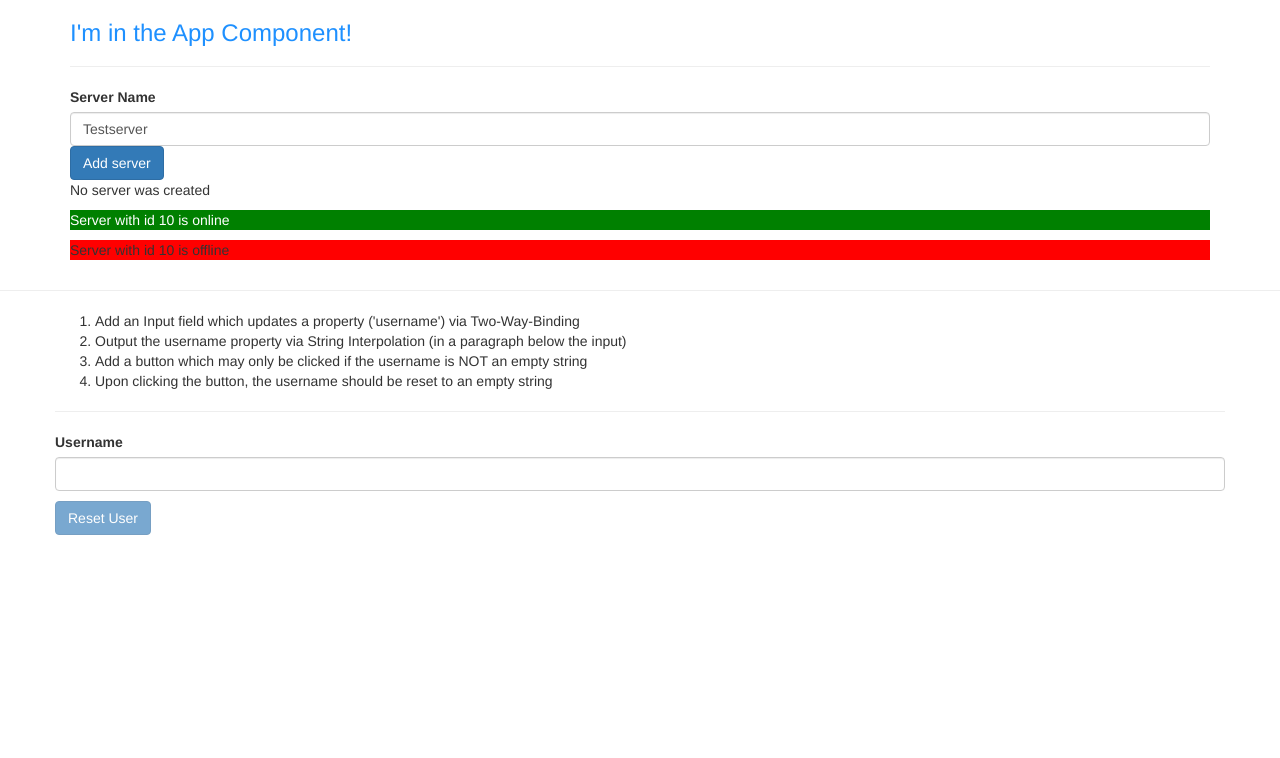
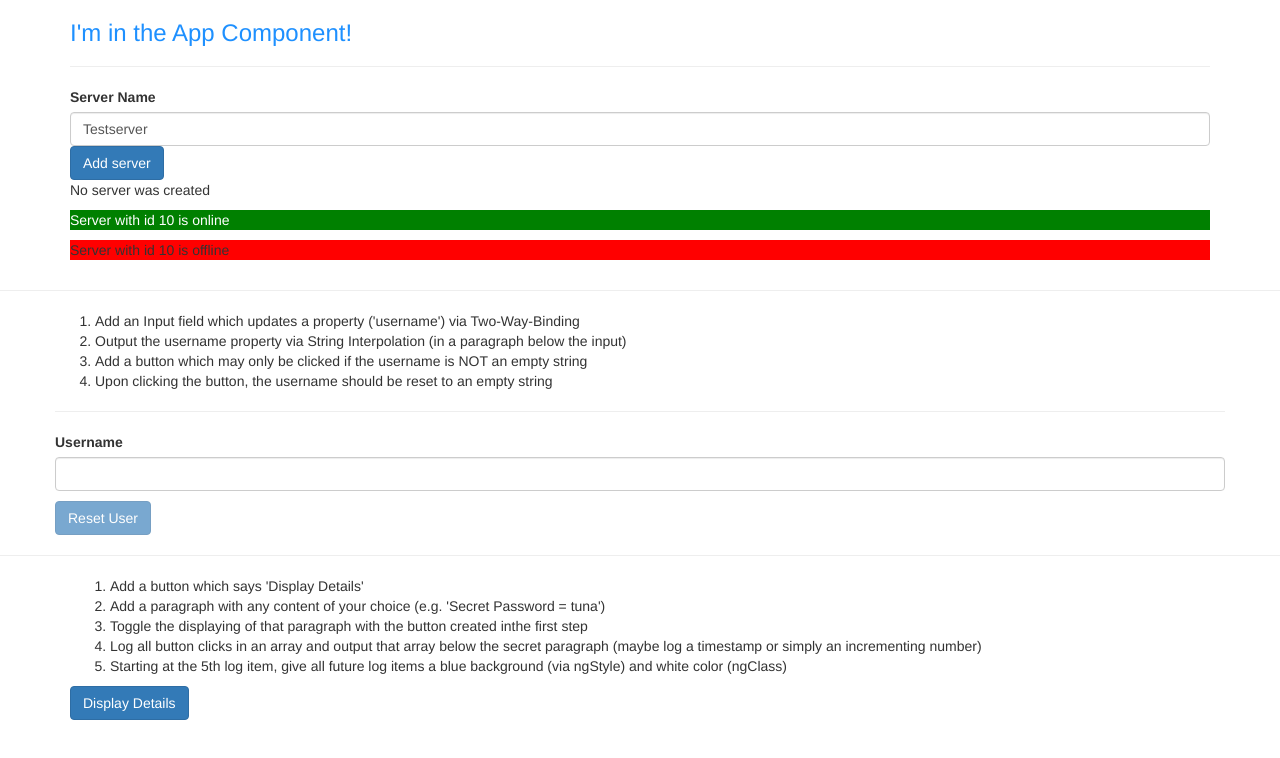
Before and after one commit to sasakocic/angular, an Angular app in the folder my-first-app/: page / in a window 1280 px wide. Shown: the top 758 px of the page. Built offline with nearby package versions, Linux system fonts and the light colour scheme.

Commit message:
assignment

```diff
--- a/my-first-app/src/app/app.component.html
+++ b/my-first-app/src/app/app.component.html
@@ -31,3 +31,30 @@
     </div>
   </div>
 </div>
+
+<hr/>
+
+<div class="container">
+  <div class="row">
+    <div class="col-xs-12">
+        <ol>
+            <li>Add a button which says 'Display Details'</li>
+            <li>Add a paragraph with any content of your choice (e.g. 'Secret Password = tuna')</li>
+            <li>Toggle the displaying of that paragraph with the button created inthe first step</li>
+            <li>Log all button clicks in an array and output that array below the secret paragraph (maybe log a timestamp or simply an incrementing number)</li>
+            <li>Starting at the 5th log item, give all future log items a blue background (via ngStyle) and white color (ngClass)</li>
+          </ol>
+
+          <button
+            class="btn btn-primary"
+            (click)="onToggleDetails()"
+            >Display Details</button>
+          <p *ngIf="showSecret">Secret password = tuna</p>
+          <div
+          *ngFor="let logItem of log"
+          [ngStyle]="{backgroundColor: logItem >= 5 ? 'blue' : 'transparent'}"
+          [ngClass]="{'white-text': logItem >= 5}"
+          >{{ logItem }}</div>
+    </div>
+  </div>
+</div>
--- a/my-first-app/src/app/app.component.ts
+++ b/my-first-app/src/app/app.component.ts
@@ -8,10 +8,20 @@
     h3 {
       color: dodgerblue;
     }
+    .white-text {
+      color: white;
+    }
   `]
 })
 
 export class AppComponent {
   title = 'my-first-app';
   username = '';
+  showSecret = false;
+  log = [];
+
+  onToggleDetails() {
+    this.showSecret = !this.showSecret;
+    this.log.push(this.log.length + 1);
+  }
 }
--- a/my-first-app/src/app/servers/servers.component.html
+++ b/my-first-app/src/app/servers/servers.component.html
@@ -17,5 +17,4 @@
 <!-- <p>{{ serverCreationStatus }}</p> -->
 <p *ngIf="serverCreated">Server was created, server name is {{ serverName }}</p>
 <p #noServer>No server was created</p>
-<app-server></app-server>
-<app-server></app-server>
+<app-server *ngFor="let server of servers"></app-server>
--- a/my-first-app/src/app/servers/servers.component.ts
+++ b/my-first-app/src/app/servers/servers.component.ts
@@ -16,6 +16,7 @@
   serverCreationStatus = 'No server was created!';
   serverName = 'Testserver';
   serverCreated = false;
+  servers = ['Testserver', 'Testserver 2'];
 
   constructor() {
     setTimeout(() => {
@@ -28,6 +29,7 @@
 
   onCreateServer() {
     this.serverCreationStatus = 'Server was created! Name is ' + this.serverName;
+    this.servers.push(this.serverName);
     this.serverCreated = true;
   }
 
```
